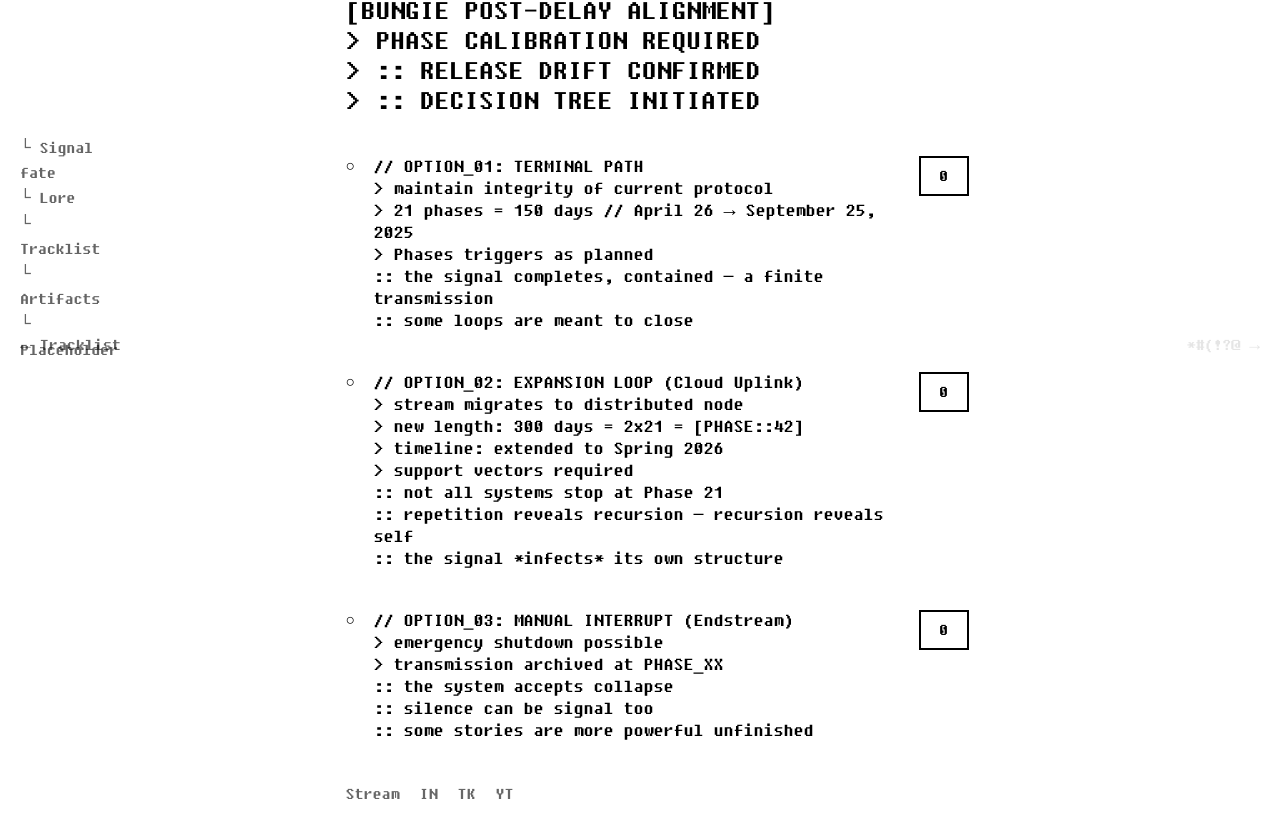
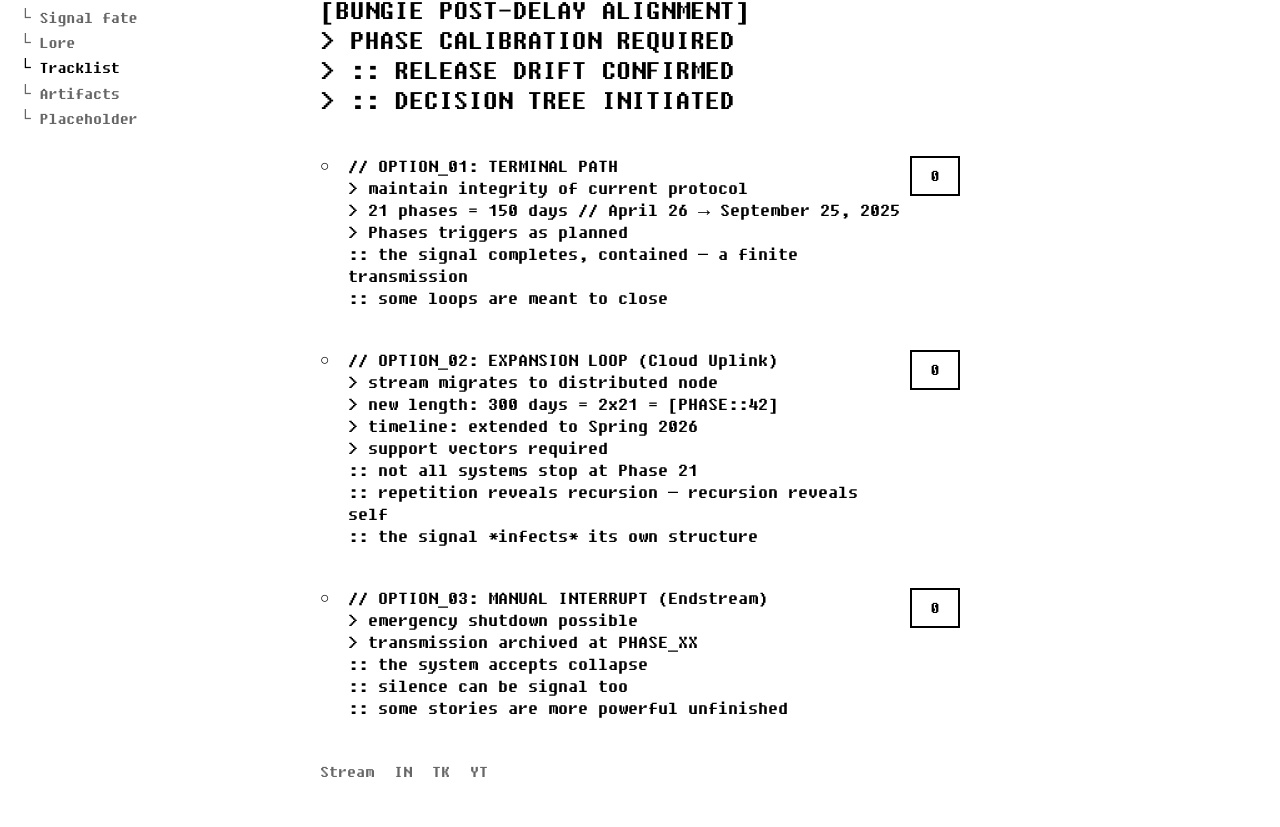
Before and after one commit to n0de21/voting-site, a plain HTML site: page index.html in a window 1280 px wide. Shown: the part 54-881 px from the top of the page. After the commit the page ends 859 px from the top, so only its background shows below. Drawn offline with nearby package versions, Linux system fonts and the light colour scheme; no server answers.

Commit message:
nav update v0.4

```diff
--- a/index.html
+++ b/index.html
@@ -21,8 +21,6 @@
       <a href="/artifacts.html" data-name="Artifacts">└ Artifacts</a><br>
       <a href="/placeholder.html" data-name="Placeholder">└ Placeholder</a><br>
     </nav>
-    <a href="https://n0de21.github.io/pv/tracklist.html" target="_self" class="side-left">← Tracklist</a>
-    <a href="#" class="side-right">*#(!?@ →</a>
 
     <div class="page-title">
       [SIGNAL OPTIONS]<br>
@@ -97,6 +95,21 @@
       <a href="https://www.tiktok.com/@n0de21" target="_blank">TK</a>
       <a href="https://www.youtube.com/@n0de21sync" target="_blank">YT</a>
     </div>
+  <script>
+        document.addEventListener("DOMContentLoaded", () => {
+    const nav = document.querySelector(".header-nav");
+    if (!nav) return;
+
+    const page = nav.getAttribute("data-page");
+    const links = nav.querySelectorAll("a");
+
+    links.forEach(link => {
+    if (link.getAttribute("data-name") === page) {
+      link.classList.add("active");
+      }
+    });
+  });
+  </script>
   <script src="https://www.gstatic.com/firebasejs/8.10.0/firebase-app.js"></script>
   <script src="https://www.gstatic.com/firebasejs/8.10.0/firebase-database.js"></script>
   <script src="https://cdn.jsdelivr.net/npm/emailjs-com@3/dist/email.min.js"></script>
--- a/style.css
+++ b/style.css
@@ -169,10 +169,9 @@ body {
 }
 
 .header-nav {
-  grid-row: 2;
-  grid-column: 1 / 2;
+  position: absolute;
   padding: 20px;
-  margin-top: 0px;
+  margin-top: 40px;
 }
 
 .header-nav a {
```
